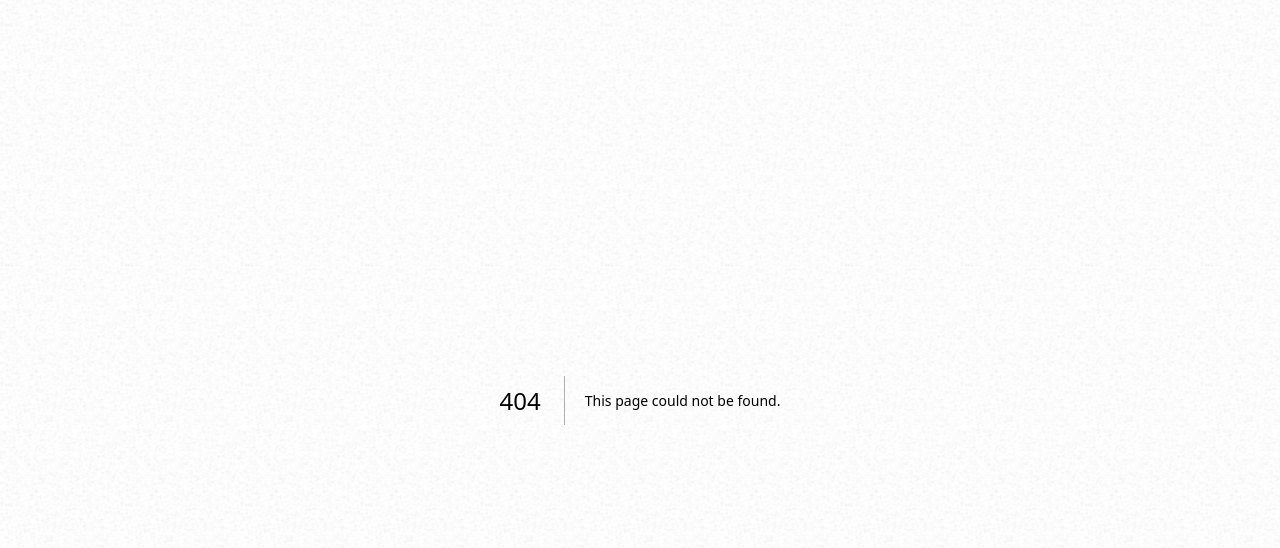
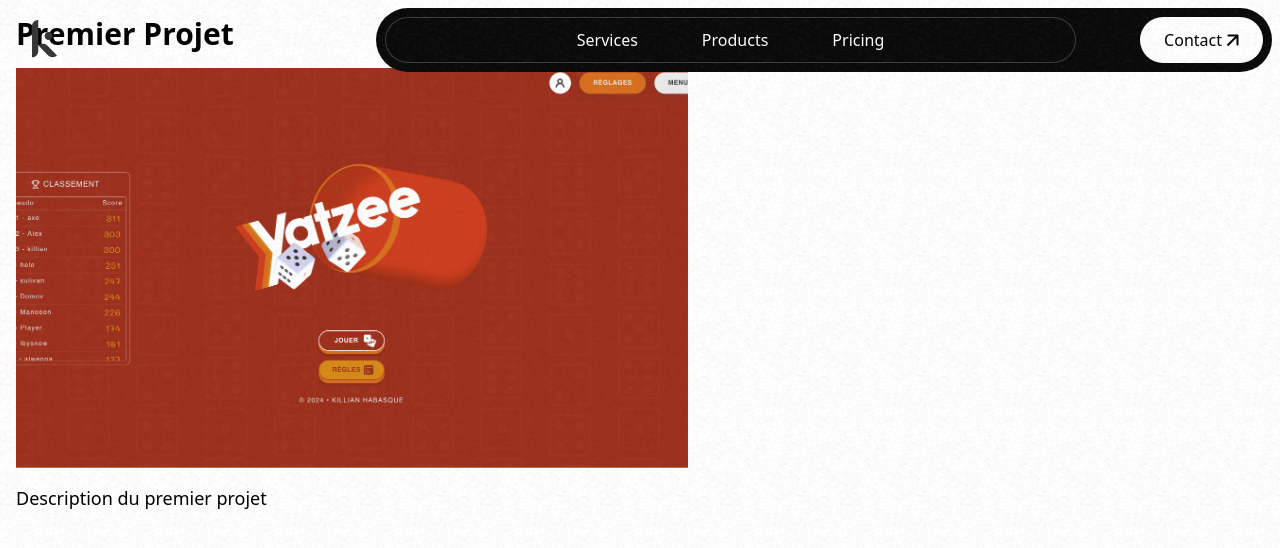
Before and after one commit to Killian-Habasque/portfolio-v3, a Next.js app: page /projets/projet-1 in a window 1280 px wide. Before the commit this address had no page. Shown: the top 548 px of the page. Built offline with nearby package versions, Linux system fonts and the light colour scheme.

Commit message:
init routing and fetch json

```diff
--- a/src/app/layout.tsx
+++ b/src/app/layout.tsx
@@ -1,6 +1,7 @@
 import type { Metadata } from "next";
 import "./globals.css";
 import { BgNoise } from "../components/ui/bg-noise";
+import { Header } from "@/components/layouts/header";
 
 export const metadata: Metadata = {
   title: "Killian HABASQUE | Portfolio",
@@ -16,6 +17,7 @@ export default function RootLayout({
     <html lang="fr">
       <body>
         <BgNoise />
+        <Header />
         {children}
       </body>
     </html>
--- a/src/app/page.tsx
+++ b/src/app/page.tsx
@@ -1,7 +1,6 @@
+import Model3DLogo from "../components/ui/model";
 import { WelcomeExample } from "../components/ui/texts/texts";
-import Model from "../components/ui/model";
 import { RetroGrid } from "../components/ui/retro-grid";
-import { Header } from "../components/layouts/header";
 import { BlockProjectsGrid } from "../components/layouts/block-projects-grid";
 import { BlockMediaText } from "../components/layouts/block-media-text";
 import { BlockTimeline } from "../components/layouts/block-timeline";
@@ -10,10 +9,9 @@ import HeroFrontpage from "../components/layouts/hero-frontpage";
 export default function Home() {
   return (
     <div id="root">
-      <Header />
       <HeroFrontpage>
         <RetroGrid />
-        <Model />
+        <Model3DLogo />
         <WelcomeExample />
       </HeroFrontpage>
       <BlockProjectsGrid />
--- /dev/null
+++ b/src/app/projets/[slug]/page.tsx
@@ -0,0 +1,54 @@
+import { notFound } from 'next/navigation'
+import projectsData from '@/data/projets.json'
+import Image from 'next/image'
+
+
+interface Projet {
+  id: number
+  slug: string
+  titre: string
+  description: string
+  image: string
+}
+
+async function getProjets() {
+  return projectsData.projets
+}
+
+export async function generateStaticParams() {
+  const projets = await getProjets()
+  return projets.map((projet: Projet) => ({
+    slug: projet.slug,
+  }))
+}
+
+async function getProjet(slug: string) {
+  const projets = await getProjets()
+  return projets.find((p: Projet) => p.slug === slug)
+}
+
+export default async function Page({ params }: { params: { slug: string }}) {
+
+  const { slug } = await params
+  const projet = await getProjet(slug)
+
+  if (!projet) {
+    notFound()
+  }
+
+  return (
+    <div className="container mx-auto p-4">
+      <h1 className="text-3xl font-bold mb-4">{projet.titre}</h1>
+      <div className="relative w-full max-w-2xl h-[400px] mb-4">
+        <Image
+          src={projet.image}
+          alt={projet.titre}
+          fill
+          className="object-cover"
+          priority
+        />
+      </div>
+      <p className="text-lg">{projet.description}</p>
+    </div>
+  )
+}
--- a/src/components/layouts/header.tsx
+++ b/src/components/layouts/header.tsx
@@ -3,13 +3,14 @@ import React, { useState } from "react";
 import { HoveredLink, Menu, MenuItem, ProductItem } from "../ui/menubar";
 import { classNames } from "@/lib/utils";
 import Image from "next/image";
+import Link from "next/link";
 
 export function Header() {
   return (
     <div className="relative w-full flex items-center">
-      <div className="fixed flex items-center h-16 left-8 top-2 z-50">
+      <Link href="/" className="fixed flex items-center h-16 left-8 top-2 z-50">
         <Image width={25} height={40} alt=""  src="/logo.svg"/>
-      </div>
+      </Link>
       <Navbar className="h-16 top-2 right-2" />
     </div>
   );
--- /dev/null
+++ b/src/data/projets.json
@@ -0,0 +1,25 @@
+{
+  "projets": [
+    {
+      "id": 1,
+      "slug": "projet-1",
+      "titre": "Premier Projet",
+      "description": "Description du premier projet",
+      "image": "/minia yatzee.png"
+    },
+    {
+      "id": 2,
+      "slug": "projet-2",
+      "titre": "Deuxième Projet",
+      "description": "Description du deuxième projet",
+      "image": "/images/projet-2.jpg"
+    },
+    {
+      "id": 3,
+      "slug": "projet-3",
+      "titre": "Troisième Projet",
+      "description": "Description du troisième projet",
+      "image": "/minia yatzee.png"
+    }
+  ]
+}
```
